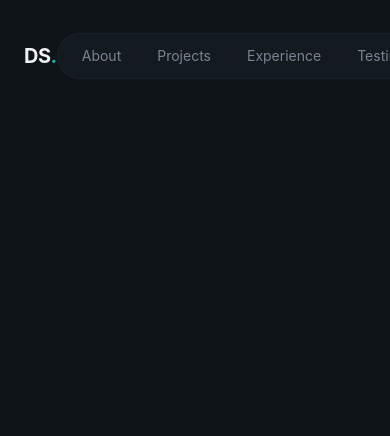
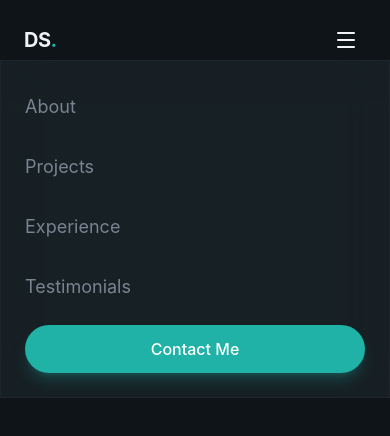
Before and after one commit to scottdl5338/modern-portfolio, a React (Vite) app: page / in a window 390 px wide. Shown: the top 436 px of the page. Built offline with nearby package versions, Linux system fonts and the light colour scheme.

Commit message:
Mobile Navbar and Menu WIP

```diff
--- a/package.json
+++ b/package.json
@@ -11,6 +11,7 @@
   },
   "dependencies": {
     "@tailwindcss/vite": "^4.2.2",
+    "lucide-react": "^0.577.0",
     "react": "^19.2.4",
     "react-dom": "^19.2.4",
     "tailwindcss": "^4.2.2"
--- a/src/index.css
+++ b/src/index.css
@@ -49,3 +49,9 @@
     border: 1px solid color-mix(in srgb, var(--color-border) 50%, transparent);
   }
 }
+
+.glass-strong {
+  background-color: color-mix(in srgb, var(--color-surface) 80%, transparent);
+  backdrop-filter: blur(24px);
+  border: 1px solid color-mix(in srgb, var(--color-border) 60%, transparent);
+}
--- a/src/layout/Navbar.jsx
+++ b/src/layout/Navbar.jsx
@@ -1,4 +1,5 @@
 import { Button } from "@/components/Button";
+import { Menu } from "lucide-react";
 
 const navLinks = [
   { href: "#about", label: "About" },
@@ -19,7 +20,7 @@
         </a>
 
         {/* Destop Nav */}
-        <div className="flex items-center gap-1">
+        <div className="hidden md:flex items-center gap-1">
           <div className="glass rounded-full px-2 py-1 flex items-center gap-1">
             {navLinks.map((link, index) => (
               <a
@@ -33,10 +34,29 @@
           </div>
         </div>
         {/* CTA Button */}
-        <div>
+        <div className="hidden md:block">
+          <Button size="sm">Contact Me</Button>
+        </div>
+        {/* Mobile Menu Button */}
+        <button className="md:hidden p-2 text-foreground">
+          <Menu size={24} />
+        </button>
+      </nav>
+      {/* Mobile Menu */}
+      <div className="md:hidden glass-strong">
+        <div className="container mx-auto px-6 py-6 flex flex-col gap-4">
+          {navLinks.map((link, index) => (
+            <a
+              href={link.href}
+              key={index}
+              className="text-lg text-muted-foreground hover:text-foreground py-2"
+            >
+              {link.label}
+            </a>
+          ))}
           <Button>Contact Me</Button>
         </div>
-      </nav>
+      </div>
     </header>
   );
 };
```
Also changed, not shown: 1 other file (tests, documents, lock files or other folders).
